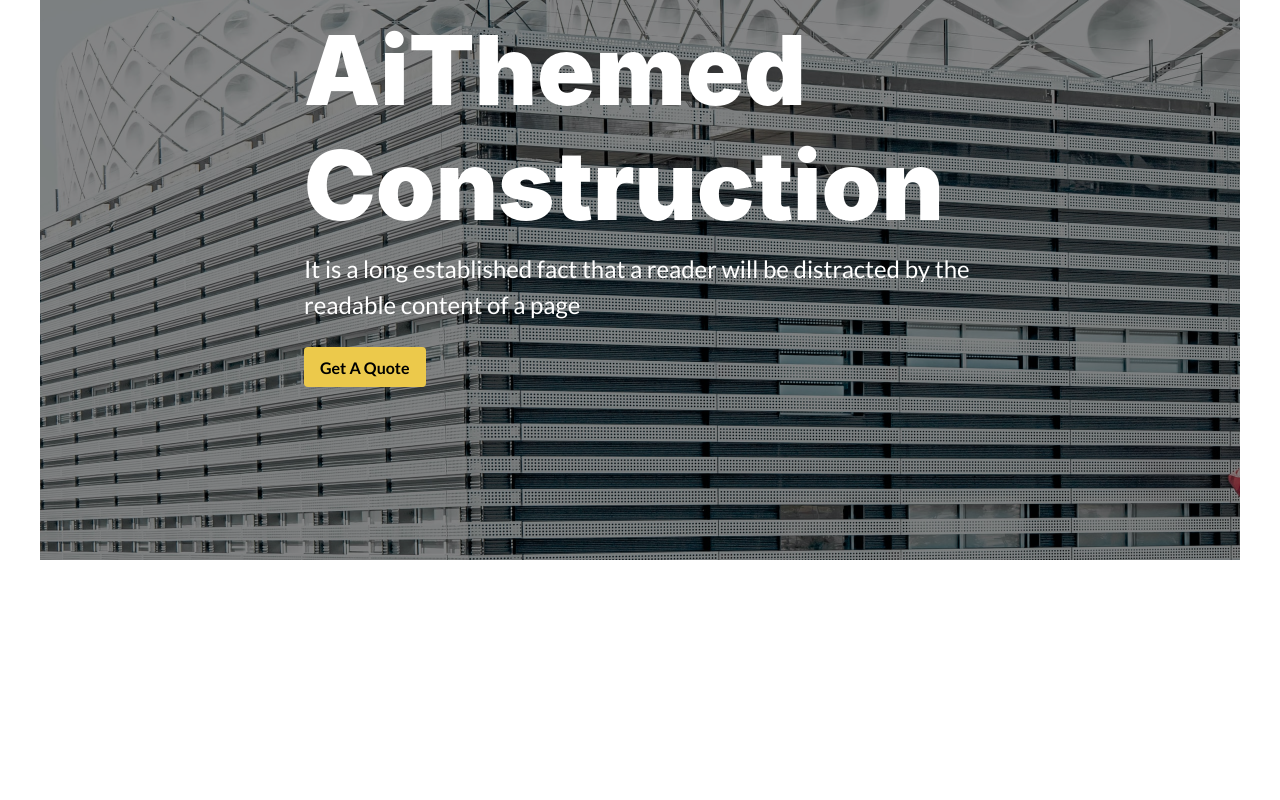
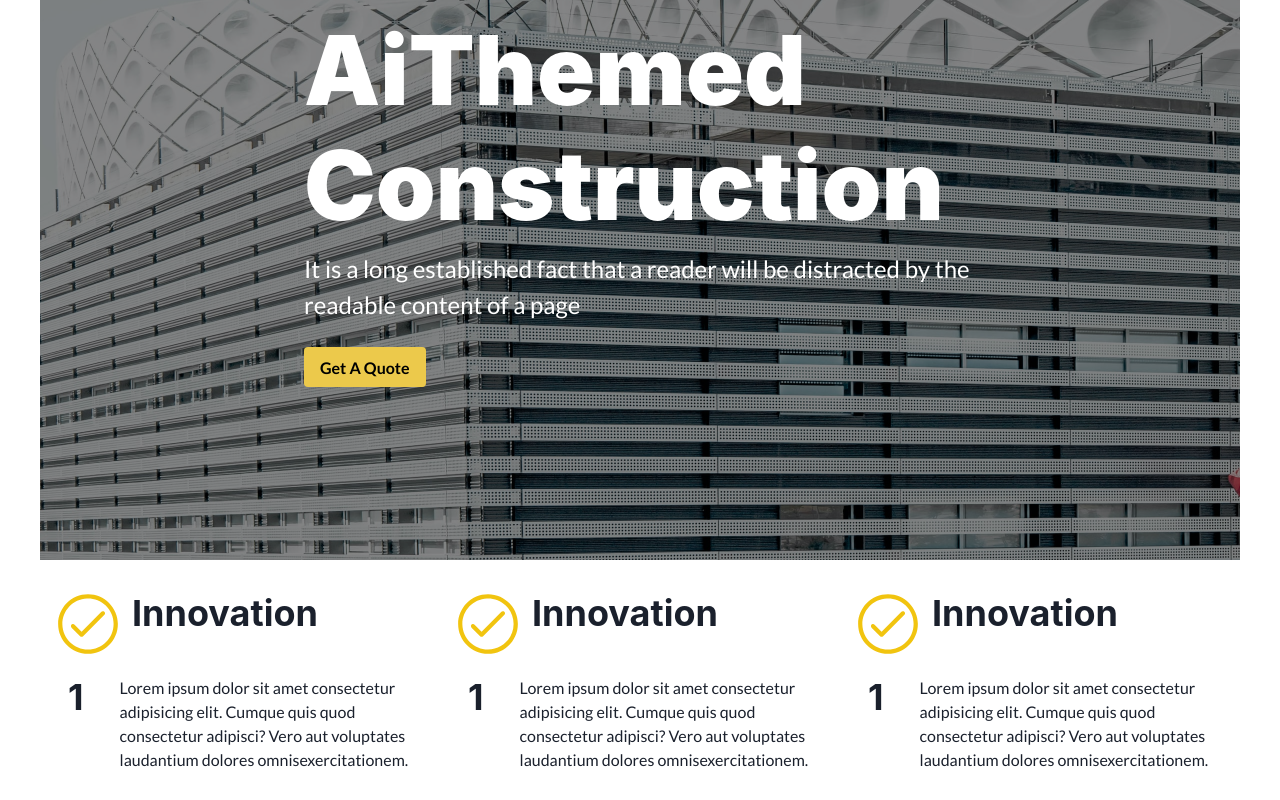
Before and after one commit to Fordjour12/Ai-construction-D3v, a React (Vite) app: page / in a window 1280 px wide. Shown: the part 224-1024 px from the top of the page. Before the commit the page ends 800 px from the top, so only its background shows below. Built offline with nearby package versions, Linux system fonts and the light colour scheme.

Commit message:
hero content stacked

```diff
--- a/src/components/HeroSection.jsx
+++ b/src/components/HeroSection.jsx
@@ -13,23 +13,25 @@ import {
 	Center,
 } from '@chakra-ui/react'
 
+import check from '../assets/checker.svg'
+
 const heroContent = [
 	{
-		image: 'https://img.icons8.com/external-kiranshastry-lineal-kiranshastry/64/000000/external-check-multimedia-kiranshastry-lineal-kiranshastry.png',
+		image: check,
 		header: 'Innovation',
 		number: '1',
 		description:
 			'Lorem ipsum dolor sit amet consectetur adipisicing elit. Cumque quis quod consectetur adipisci? Vero aut voluptates laudantium dolores omnisexercitationem.',
 	},
 	{
-		image: 'https://img.icons8.com/external-kiranshastry-lineal-kiranshastry/64/000000/external-check-multimedia-kiranshastry-lineal-kiranshastry.png',
+		image: check,
 		header: 'Innovation',
 		number: '1',
 		description:
 			'Lorem ipsum dolor sit amet consectetur adipisicing elit. Cumque quis quod consectetur adipisci? Vero aut voluptates laudantium dolores omnisexercitationem.',
 	},
 	{
-		image: 'https://img.icons8.com/external-kiranshastry-lineal-kiranshastry/64/000000/external-check-multimedia-kiranshastry-lineal-kiranshastry.png',
+		image: check,
 		header: 'Innovation',
 		number: '1',
 		description:
@@ -101,37 +103,33 @@ const HeroSection = () => {
 				{heroContent.map((hero, index) => {
 					return (
 						<>
-							{/* <Flex key={index} flexDirection={"column"} py={"10"}>
-                <Flex>
-                  <Image src={hero.image} />
-                  <Heading>{hero.header}</Heading>
-                </Flex>
-                <Flex>
-                  <Heading>{hero.number}</Heading>
-                  <Text>{hero.description}</Text>
-                </Flex>
-              </Flex>
-              <Spacer /> */}
-							<Stack my={'6'} display={{ md: 'none' }}>
-								<Box>
+							<Stack key={index} my={'6'} mx={7}>
+								<Box mb={'3'} ml={'-3'}>
 									<Flex>
 										<Image
+											mr={3}
 											src={hero.image}
 											alt={hero.image}
 										/>
-										<Heading>{hero.header}</Heading>
+										<Heading fontSize={'4xl'}>
+											{hero.header}
+										</Heading>
 									</Flex>
 								</Box>
 								<Box>
 									<Flex>
 										<Heading mr={9}>{hero.number}</Heading>
-										<Text fontSize={'xs'}>
+										<Text
+											fontSize={useBreakpointValue({
+												base: 'xs',
+												md: '',
+											})}
+										>
 											{hero.description}
 										</Text>
 									</Flex>
 								</Box>
 							</Stack>
-							{/* stack done */}
 						</>
 					)
 				})}
```
Also changed, not shown: src/assets/checker.svg (added).
